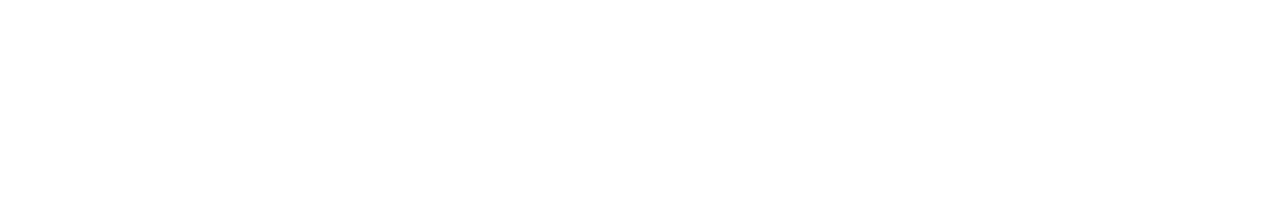
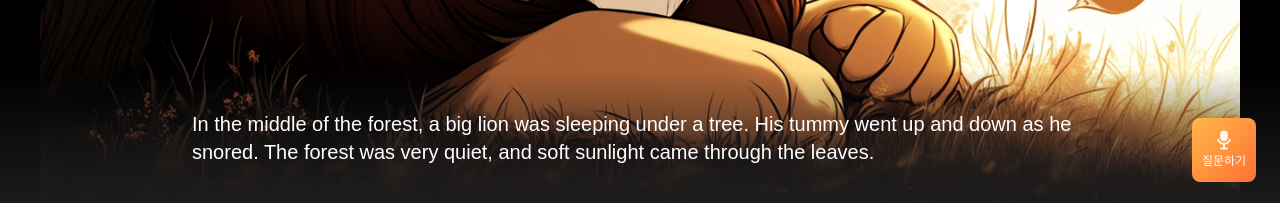
Before and after one commit to ingssg/storypix_FE, a Next.js app: page /tale in a window 1280 px wide. Before the commit this address had no page. Shown: the part 594-797 px from the top of the page. Built offline with nearby package versions, Linux system fonts and the light colour scheme.

Commit message:
Design: 구연 페이지 UI 구성

```diff
--- /dev/null
+++ b/src/app/tale/page.tsx
@@ -0,0 +1,59 @@
+"use client";
+import React, { useEffect, useState, useRef } from "react";
+import Image from "next/image";
+import PlayerHover from "@/components/playerHover";
+import { usePlayerStore } from "../store/playerStore";
+import { dummy } from "@/components/playerHover/dummy";
+
+const storyContents = dummy;
+
+const Tale = () => {
+  const { currentPageIdx, currentSentenceIdx, playSentence, hasStarted, setStoryContents } =
+    usePlayerStore();
+
+  useEffect(() => {
+    if (hasStarted) playSentence();
+  }, [currentPageIdx, currentSentenceIdx]);
+
+  // useEffect(() => {
+  //   setStoryContents(storyContents);
+  // }, [storyContents]);
+
+  useEffect(() => {
+    setStoryContents(storyContents);
+    console.log(storyContents);
+  }, []);
+
+  return (
+    <>
+    {!storyContents ? <>로딩중</>:
+    (<div className="bg-black h-screen w-screen text-white">
+      <PlayerHover />
+      <div
+        className="bg-contain bg-center bg-no-repeat h-screen max-mx-[12%] overflow-hidden"
+        style={{
+          backgroundImage: `url(${storyContents[currentPageIdx].image})`,
+        }}
+      >
+        <p className="absolute bottom-0 py-10 text-xl px-[15%] bg-gradient-to-t from-[rgba(28,28,28,1)] to-[rgba(28,28,28,0)] font-hammersmith">
+          {storyContents[currentPageIdx].details[currentSentenceIdx].text}
+        </p>
+      </div>
+      <button
+        type="button"
+        className="absolute bottom-6 right-6 bg-gradient-to-br from-[#FFB648] to-[#FF7134] rounded-lg flex flex-col justify-center items-center p-2 text-xs font-light gap-1 w-16 h-16"
+      >
+        <Image
+          src={"/images/mike_icon.svg"}
+          width={16}
+          height={18}
+          alt="question_icon"
+        />
+        질문하기
+      </button>
+    </div>)}
+    </>
+  );
+};
+
+export default Tale;
```
